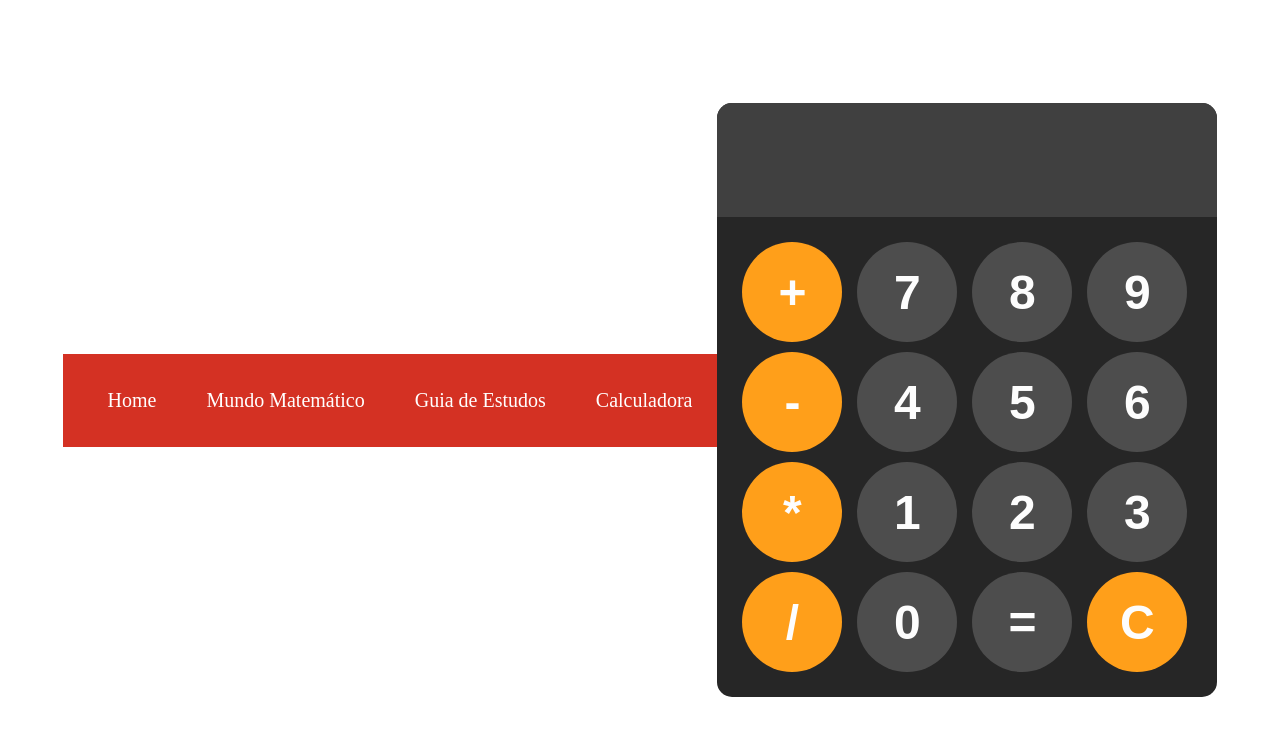
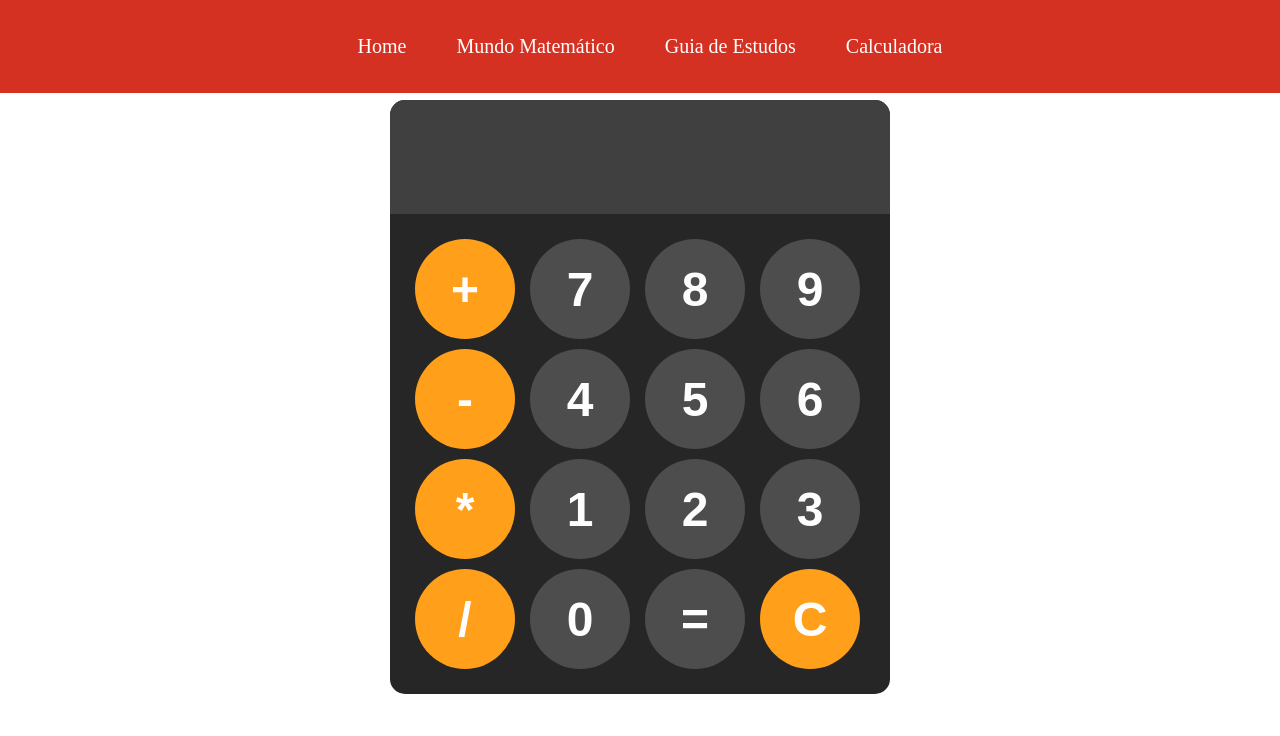
Before and after one commit to ErosFerreira-A/Calculadora, a plain HTML site: page calculadora.html in a window 1280 px wide. Drawn offline with Linux system fonts and the light colour scheme.

Commit message:
Ajuste do Nav na página e da calculadora.

```diff
--- a/menu.css
+++ b/menu.css
@@ -5,10 +5,11 @@
 
 /* Cabeçalho */
 
-.body{
-    font-family: Arial, sans-serif;
-}
 .navbar {
+    top: 0;
+    left: 0;
+    position: fixed;
+    z-index: 1000;
     overflow: hidden;
     display: flex;
     background-color:#ce1100dc;
--- a/styles.css
+++ b/styles.css
@@ -2,9 +2,10 @@ body{
     margin: 0;
     display: flex;
     justify-content: center;
-    align-items: center;
+    align-items: flex-start;
     height: 100vh;
     background-color: white;
+    padding-top: 100px;
 }
 
 #calculadora{
```
